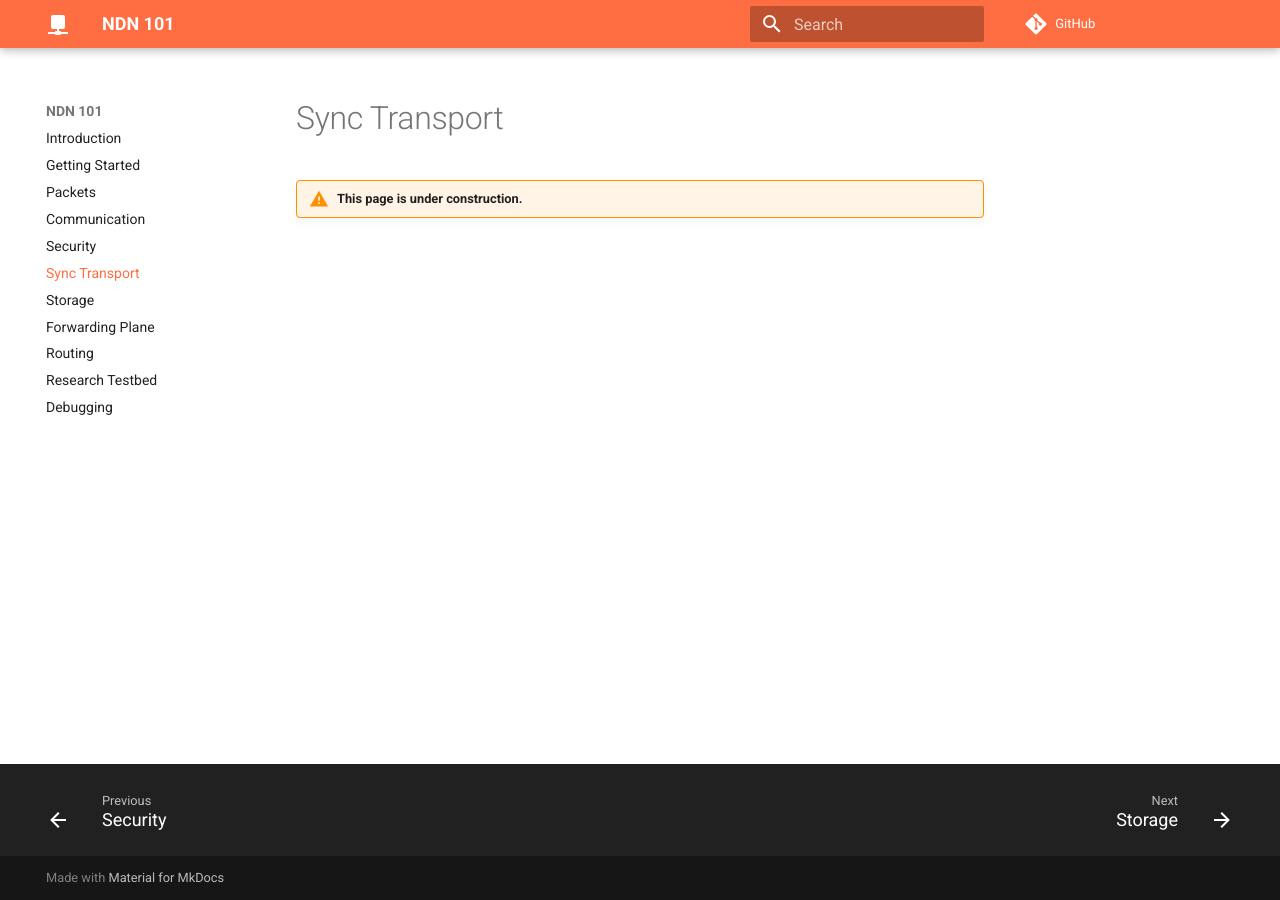
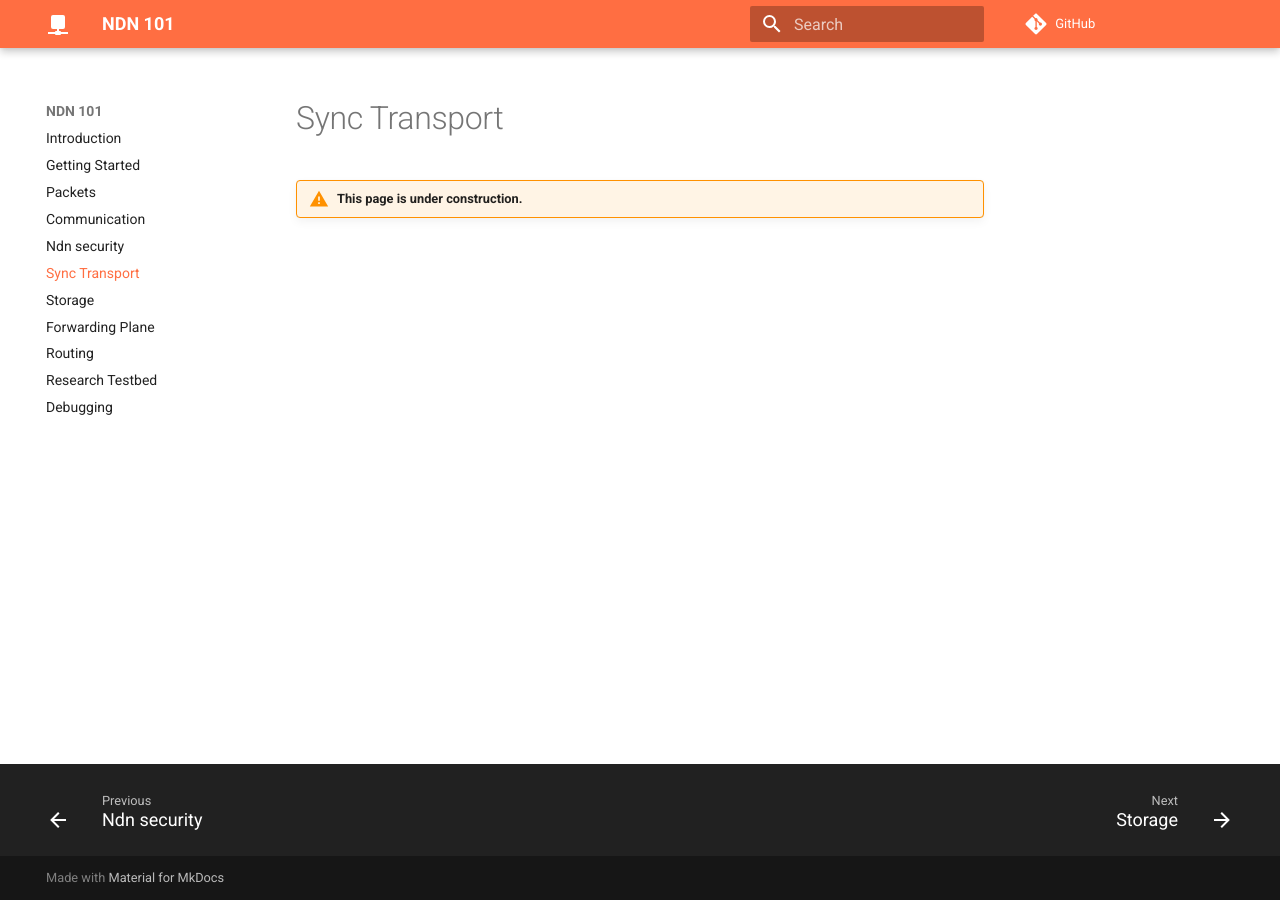
Before and after one commit to named-data/ndn-101, an MkDocs documentation site: the page built from docs/sync.md, in a window 1280 px wide. Built offline with MkDocs 1.6.1 and Material for MkDocs 9.7.7, drawn with Linux system fonts in a browser that asks for light colours; comment, search, counter and statistics services are not loaded.

```diff
--- a/mkdocs.yml
+++ b/mkdocs.yml
@@ -25,7 +25,7 @@ nav:
   - 'getting-started.md'
   - 'packets.md'
   - 'communication.md'
-  - 'security.md'
+  - 'ndn-security.md'
   - 'sync.md'
   - 'storage.md'
   - 'forwarding.md'
```
Also changed, not shown: docs/ndn-security.md (renamed from docs/security.md).
